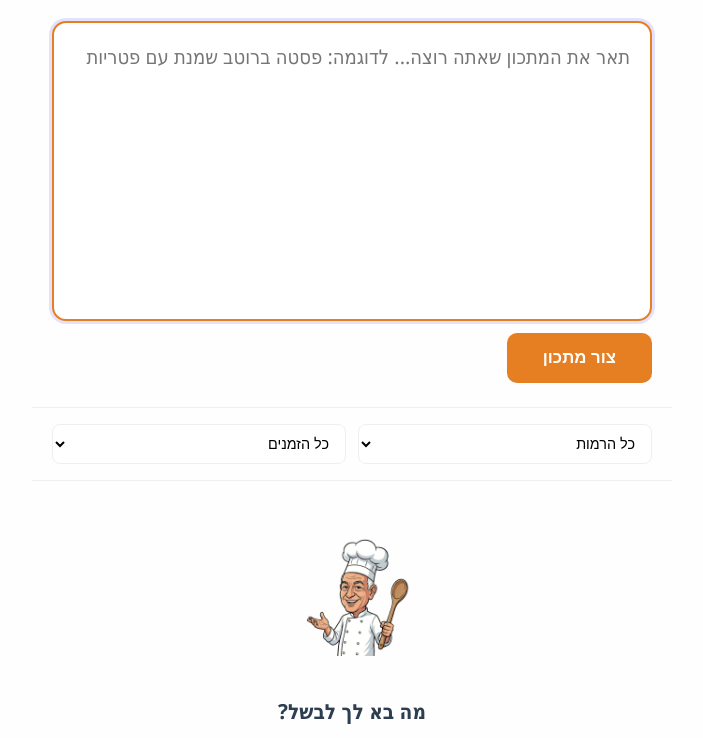
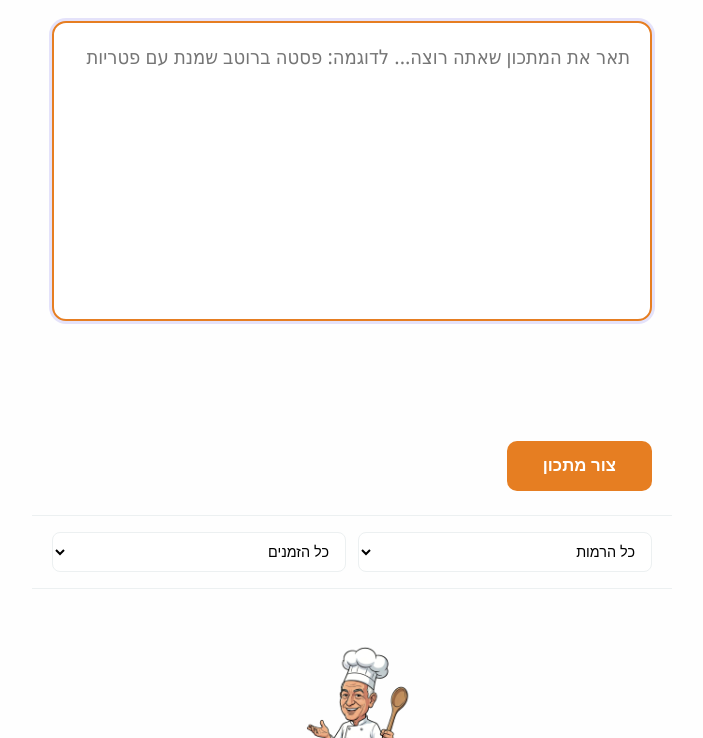
Before and after one commit to offiroz/Chef_july, a website: page frontend/pages/search.html in a window 1280 px wide. Shown: the part 69-807 px from the top of the page, without its empty margins (288-991 px from the left). Drawn offline with Linux system fonts and the light colour scheme.

Commit message:
שינוי

```diff
--- a/frontend/pages/search.html
+++ b/frontend/pages/search.html
@@ -26,7 +26,7 @@
           rows="10"
           maxlength="500"
         ></textarea>
-        <button type="submit" class="btn btn-primary search-btn" style="margin-top: 12px;">צור מתכון</button>
+        <button type="submit" class="btn btn-primary search-btn" style="margin-top: 120px;">צור מתכון</button>
       </form>
     </div>
 
```
